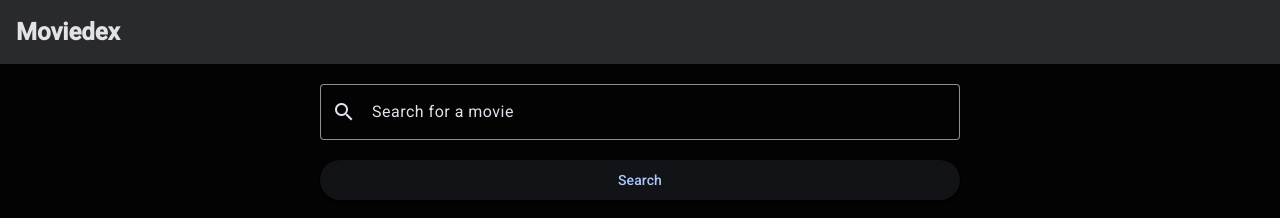
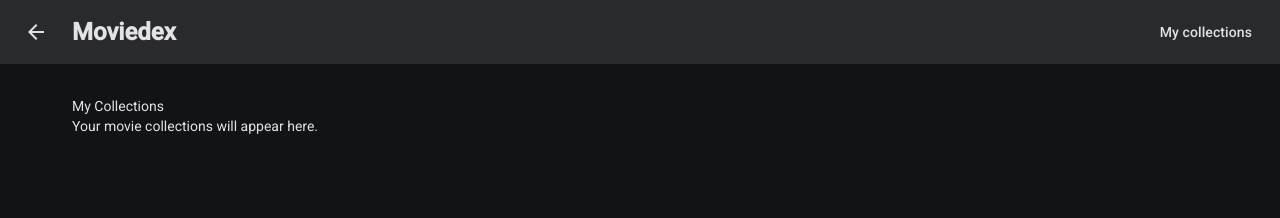
Before and after one commit to alexlibe95/moviedex, an Angular app: page /collections in a window 1280 px wide. Before the commit this address led to /. Shown: the top 218 px of the page. Built offline with nearby package versions, Linux system fonts and the light colour scheme; no server answers.

Commit message:
create collections component

```diff
--- a/src/app/app.routes.ts
+++ b/src/app/app.routes.ts
@@ -1,5 +1,6 @@
 import { Routes } from '@angular/router';
 import { SearchComponent } from './features/search/search.component';
+import { CollectionsComponent } from './features/collections/collections.component';
 
 export const routes: Routes = [
   {
@@ -12,6 +13,10 @@ export const routes: Routes = [
     component: SearchComponent,
   },
   {
+    path: 'collections',
+    component: CollectionsComponent,
+  },
+  {
     path: '**',
     redirectTo: '',
   }
--- /dev/null
+++ b/src/app/features/collections/collections.component.html
@@ -0,0 +1,4 @@
+<div class="collections-container">
+  <h1>My Collections</h1>
+  <p>Your movie collections will appear here.</p>
+</div>
--- /dev/null
+++ b/src/app/features/collections/collections.component.scss
@@ -0,0 +1,5 @@
+.collections-container {
+  padding: 2rem;
+  max-width: 1200px;
+  margin: 0 auto;
+}
--- a/src/app/features/toolbar/toolbar.component.html
+++ b/src/app/features/toolbar/toolbar.component.html
@@ -6,5 +6,9 @@
       </button>
     }
     <div class="text-2xl font-semibold">Moviedex</div>
+    <span class="spacer"></span>
+    <button mat-button (click)="goToCollections()" aria-label="My collections" type="button" class="collections-button">
+      My collections
+    </button>
   </mat-toolbar>
 </div>
--- a/src/app/features/toolbar/toolbar.component.scss
+++ b/src/app/features/toolbar/toolbar.component.scss
@@ -3,3 +3,7 @@ mat-toolbar {
   align-items: center;
   gap: 1rem;
 }
+
+.spacer {
+  flex: 1 1 auto;
+}
--- a/src/app/features/toolbar/toolbar.component.ts
+++ b/src/app/features/toolbar/toolbar.component.ts
@@ -33,4 +33,8 @@ export class ToolbarComponent {
   goBack(): void {
     this.router.navigate(['/']);
   }
+
+  goToCollections(): void {
+    this.router.navigate(['/collections']);
+  }
 }
```
Also changed, not shown: src/app/features/collections/collections.component.ts (added, +9 -0 lines), 1 other file (tests, documents, lock files or other folders).
